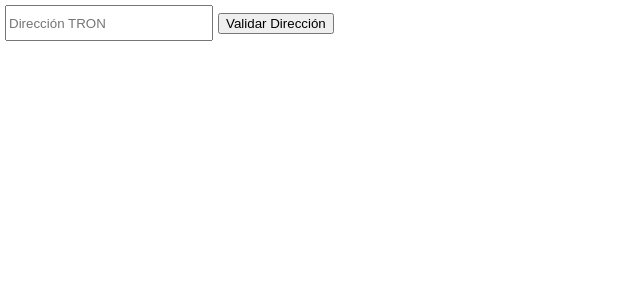
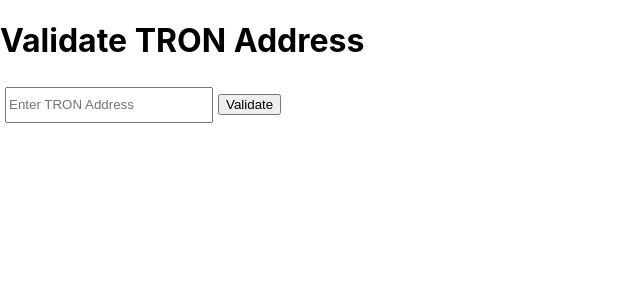
Before and after one commit to salvarezmu/ppi_14, a React (Create React App) app in the folder frontend/: page /validate in a window 1280 px wide. Shown: the top 300 px of the page, without its empty margins (0-640 px from the left). Built offline with nearby package versions, Linux system fonts and the light colour scheme.

Commit message:
Se cambia el metodo de validar  de la api

```diff
--- a/frontend/src/pages/validateAdress-page/validate_page.tsx
+++ b/frontend/src/pages/validateAdress-page/validate_page.tsx
@@ -1,49 +1,40 @@
 import React, { useState } from 'react';
+import axios from 'axios';
 
 function ValidateAddress() {
   const [address, setAddress] = useState('');
-    const [isValid, setIsValid] = useState<boolean | null>(null);
+  const [validationResult, setValidationResult] = useState('');
 
-    const handleSubmit = async (e: React.FormEvent) => {
-        e.preventDefault();
-        console.log(address);
-        try {
-            const response = await fetch('/validate_address/', {
-                method: 'GET',
-                headers: {
-                    'Content-Type': 'application/json',
-                },
-                body: JSON.stringify({ address }), // Envía la dirección al backend en formato JSON
+  const handleAddressChange = (event: React.ChangeEvent<HTMLInputElement>) => {
+    setAddress(event.target.value);
+  };
+
+  const validateAddress = () => {
+    axios
+      .post('/api/validate-address/', { address: address })
+      .then((response) => {
+        // Comprueba si la respuesta es una cadena "true" o "false"
+        const isValid = response.data.result === 'true';
+        setValidationResult(isValid ? 'Valid' : 'Invalid');
+      })
+      .catch((error) => {
+        console.error(error);
       });
-
-            if (response.ok) {
-                const data = await response.json();
-                setIsValid(data.is_valid);
-            } else {
-                console.error('Error al enviar la solicitud al servidor');
-                throw new Error();
-            }
-            } catch (error) {
-            console.error('Error al procesar la solicitud:', error);
-        }
   };
 
   return (
     <div>
-            <form onSubmit={handleSubmit}>
+      <h1>Validate TRON Address</h1>
       <input
         type="text"
-                    placeholder="Dirección TRON"
+        placeholder="Enter TRON Address"
         value={address}
-                    onChange={(e) => setAddress(e.target.value)}
+        onChange={handleAddressChange}
       />
-                <button type="submit">Validar Dirección</button>
-            </form>
-            {isValid === null ? null : isValid ? (
-                <p>La dirección es válida</p>
-            ) : (
-                <p>La dirección no es válida</p>
-            )}
+      <button onClick={validateAddress}>Validate</button>
+      <div>
+        {validationResult && <p>Validation Result: {validationResult}</p>}
+      </div>
     </div>
   );
 }
```
Also changed, not shown: 2 other files (tests, documents, lock files or other folders). Lines whose indentation alone changed are shown as unchanged.
